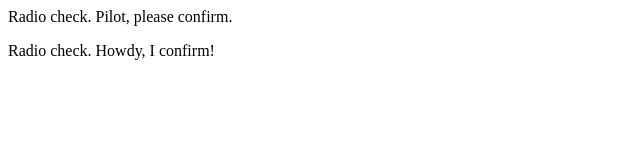
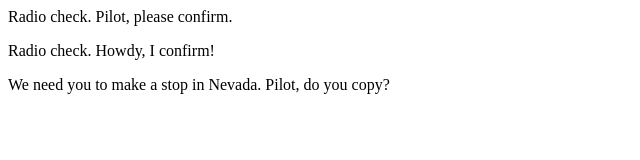
Before and after one commit to aprilwebb/communication-log, a plain HTML site: page index.html in a window 1280 px wide. Shown: the whole page, without its empty margins (0-640 px from the left). Drawn offline with Linux system fonts and the light colour scheme.

Commit message:
Sent new message to pilot.

```diff
--- a/index.html
+++ b/index.html
@@ -12,4 +12,8 @@
     <p>Radio check. Howdy, I confirm!</p>
 </body>
 
+<body>
+    <p>We need you to make a stop in Nevada. Pilot, do you copy?</p>
+</body>
+
 </html>
```
